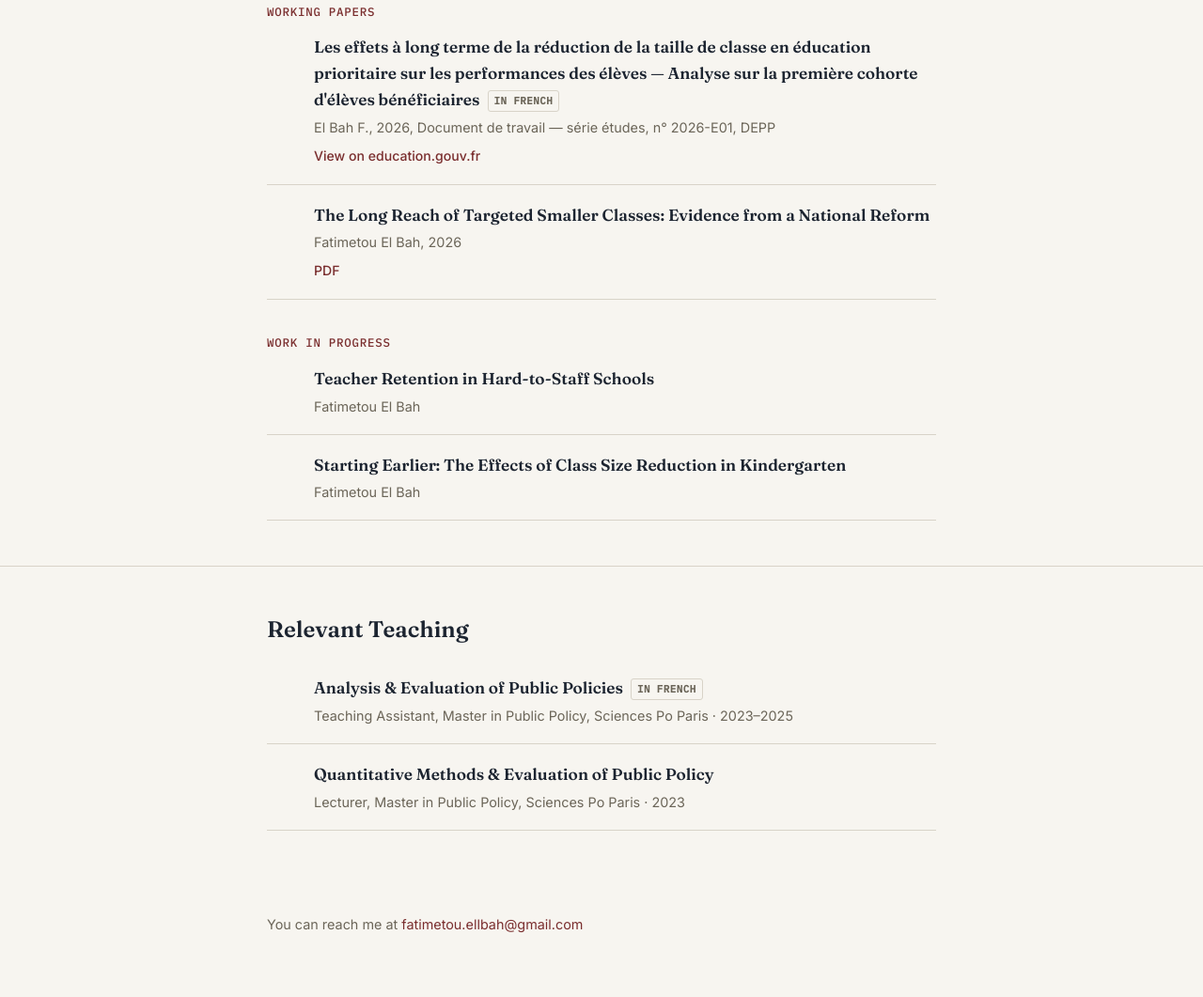
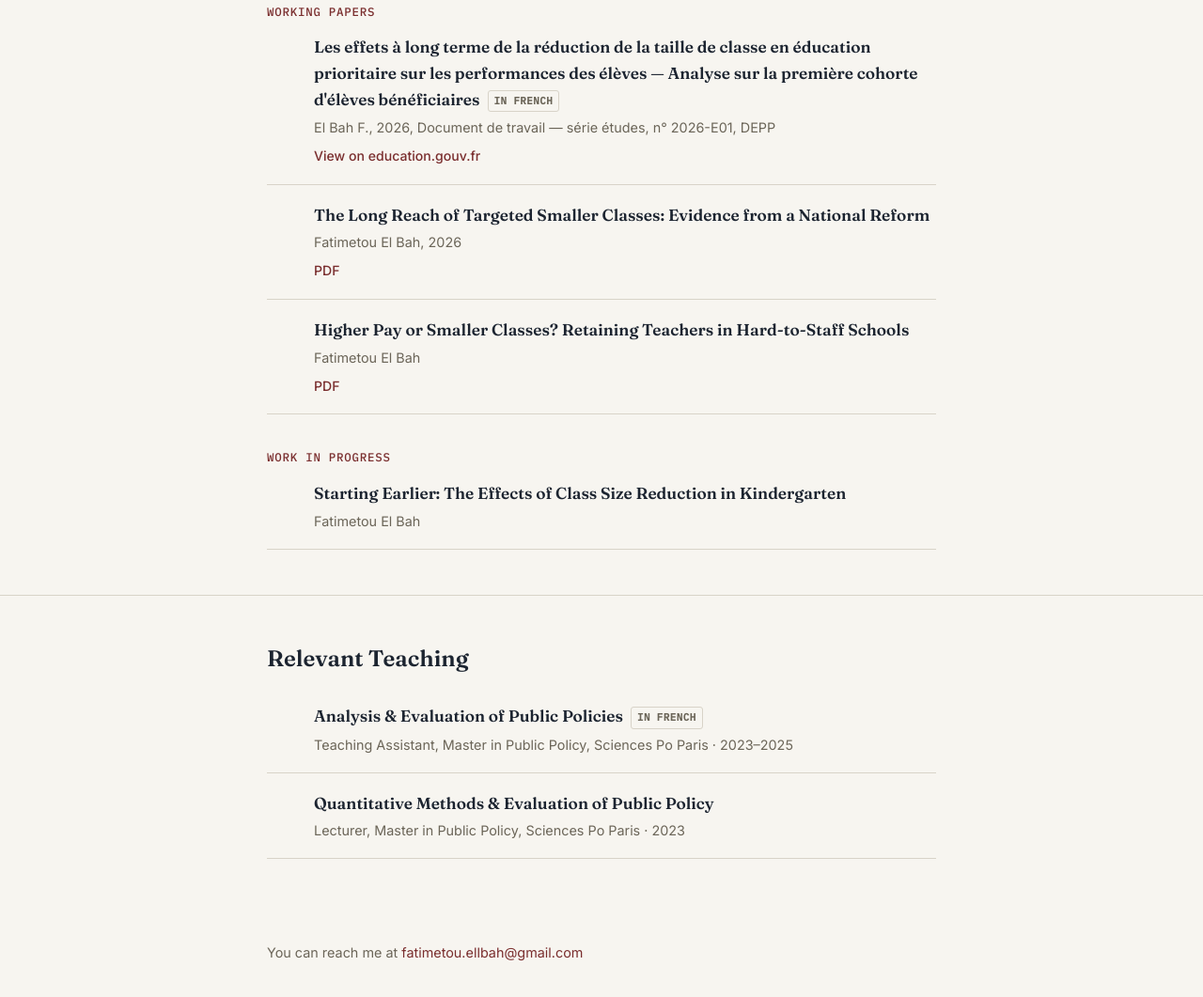
Before and after one commit to fatimetouelbah/fatimetouelbah.github.io, a plain HTML site: page index.html in a window 1280 px wide. Shown: the part 723-1784 px from the top of the page at 94% size. Drawn offline with Linux system fonts and the light colour scheme.

Commit message:
Update index.html

```diff
--- a/index.html
+++ b/index.html
@@ -189,11 +189,9 @@
 <section id="research">
   <div class="wrap">
     <h2>Research</h2>
-
     <div class="research-group">
       <h3>Working papers</h3>
       <ul class="pub-list">
-
       <li class="pub">
   <div class="n"></div>
   <div>
@@ -214,22 +212,21 @@
             </div>
           </div>
         </li>
-
+        <li class="pub">
+          <div class="n"></div>
+          <div>
+            <div class="title">Higher Pay or Smaller Classes? Retaining Teachers in Hard-to-Staff Schools</div>
+            <div class="meta">Fatimetou El Bah</div>
+            <div class="actions">
+              <a href="paper/Teacher_mobility_WP.pdf">PDF</a>
+            </div>
+          </div>
+        </li>
       </ul>
     </div>
-
     <div class="research-group">
       <h3>Work in progress</h3>
       <ul class="pub-list">
-
-        <li class="pub">
-          <div class="n"></div>
-          <div>
-            <div class="title">Teacher Retention in Hard-to-Staff Schools</div>
-            <div class="meta">Fatimetou El Bah</div>
-          </div>
-        </li>
-
         <li class="pub">
           <div class="n"></div>
           <div>
@@ -237,10 +234,8 @@
             <div class="meta">Fatimetou El Bah</div>
           </div>
         </li>
-
       </ul>
     </div>
-
   </div>
 </section>
 
```
